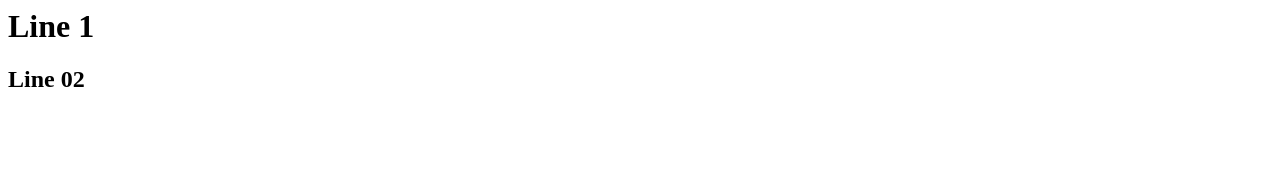
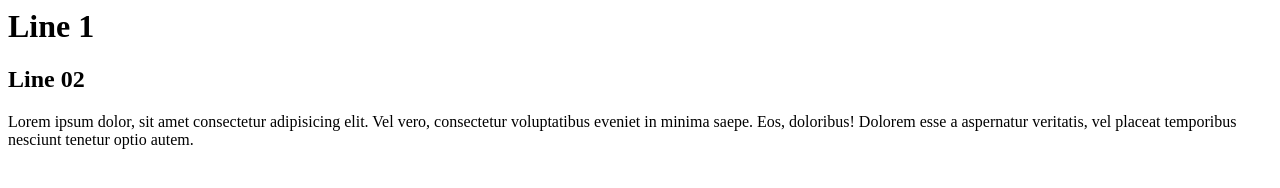
Before and after one commit to mdalisakib/Demo, a plain HTML site: page index.html in a window 1280 px wide. Drawn offline with Linux system fonts and the light colour scheme.

Commit message:
version 3.0

```diff
--- a/index.html
+++ b/index.html
@@ -7,5 +7,6 @@
 <body>
     <h1>Line 1</h1>
     <h2>Line 02</h2>
+    <p>Lorem ipsum dolor, sit amet consectetur adipisicing elit. Vel vero, consectetur voluptatibus eveniet in minima saepe. Eos, doloribus! Dolorem esse a aspernatur veritatis, vel placeat temporibus nesciunt tenetur optio autem.</p>
 </body>
 </html>
```
